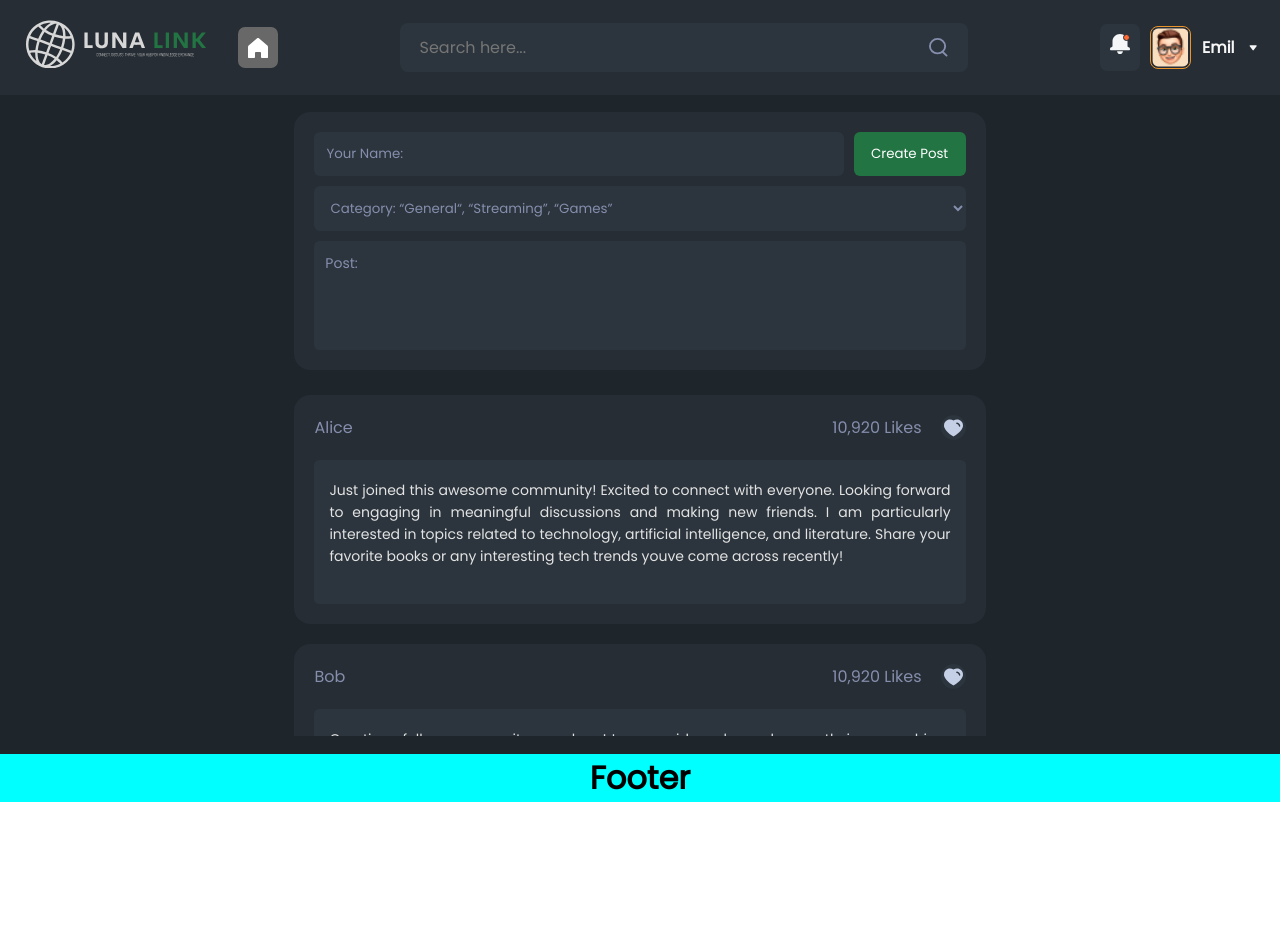
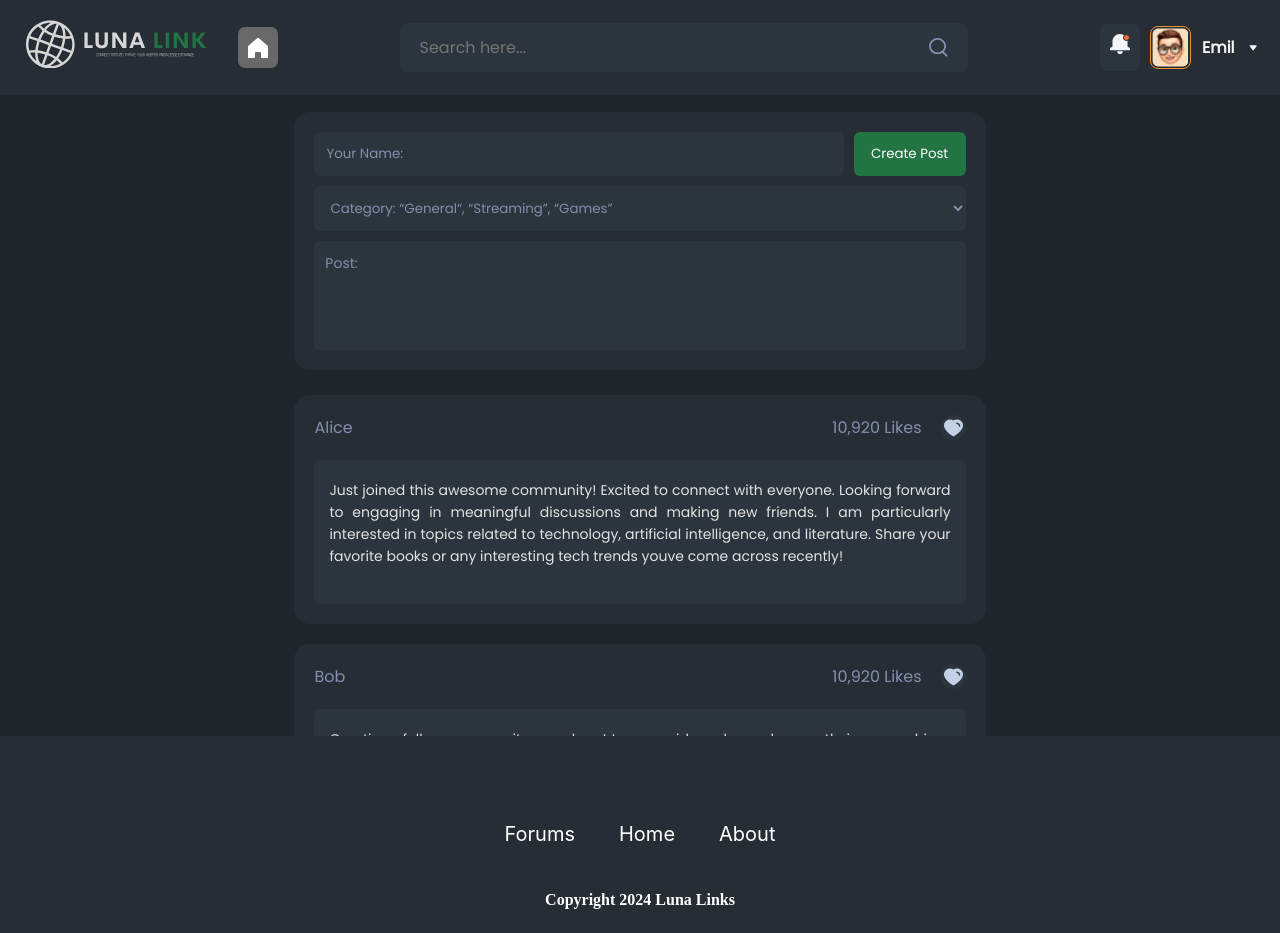
Before and after one commit to AdrianKnudsen/Luna-Link, a React (Vite) app: page / in a window 1280 px wide. Before the commit the page ends 812 px from the top, so only its background shows below. Built offline with nearby package versions, Linux system fonts and the light colour scheme.

Commit message:
designed footer

```diff
--- a/src/Components/Footer/Footer.jsx
+++ b/src/Components/Footer/Footer.jsx
@@ -4,7 +4,14 @@ import { Link } from "react-router-dom";
 export function Footer() {
   return (
     <>
-      <h1 className={styles.footerTitle}>Footer</h1>
+     <div className={styles.footerContainer}>
+      <ul className={styles.footerLinks}>
+        <li className={styles.footerLink}><Link to="/ForumMain" >Forums</Link></li>
+        <li className={styles.footerLink}><Link to="/" >Home</Link></li>
+        <li className={styles.footerLink}><Link to="/About" >About</Link></li>
+      </ul>
+      <p className={styles.footerText}>Copyright 2024 Luna Links</p>
+     </div>
     </>
   );
 }
--- a/src/Components/Footer/Footer.module.css
+++ b/src/Components/Footer/Footer.module.css
@@ -1,3 +1,44 @@
-.footerTitle{
-    background-color: aqua;
+.footerContainer{
+    display: flex;
+    width: 100vw;
+    padding: 86px 0px 21px 0px;
+    flex-direction: column;
+    align-items: center;
+    gap: 41px;
+    background: var(--Dark-3, #262D34);
+    color: #FFF;
 }
+
+
+.footerLinks{
+    list-style-type: none;
+    display: flex;
+    gap:44px ;
+}
+
+
+
+a{
+    text-decoration: none;
+    color: #FFF;
+    text-align: right;
+    font-family: Inter;
+    font-size: 1.25rem;
+    font-style: normal;
+    font-weight: 400;
+    line-height: normal;
+}
+
+a:hover,
+a:focus{
+    color: #D7D7D7;
+}
+
+
+.footerText{
+    font-family: Source Sans Pro;
+    font-size: 1rem;;
+    font-style: normal;
+    font-weight: 700;
+    line-height: 1.5rem;
+}
```
